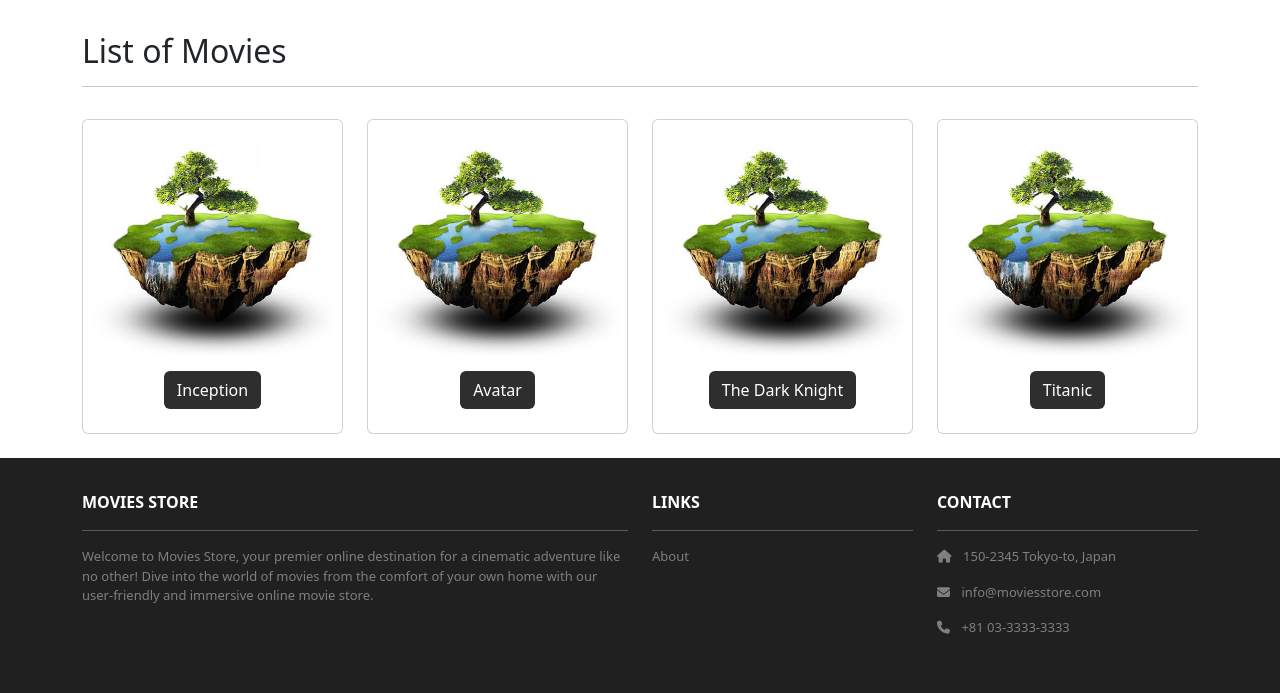
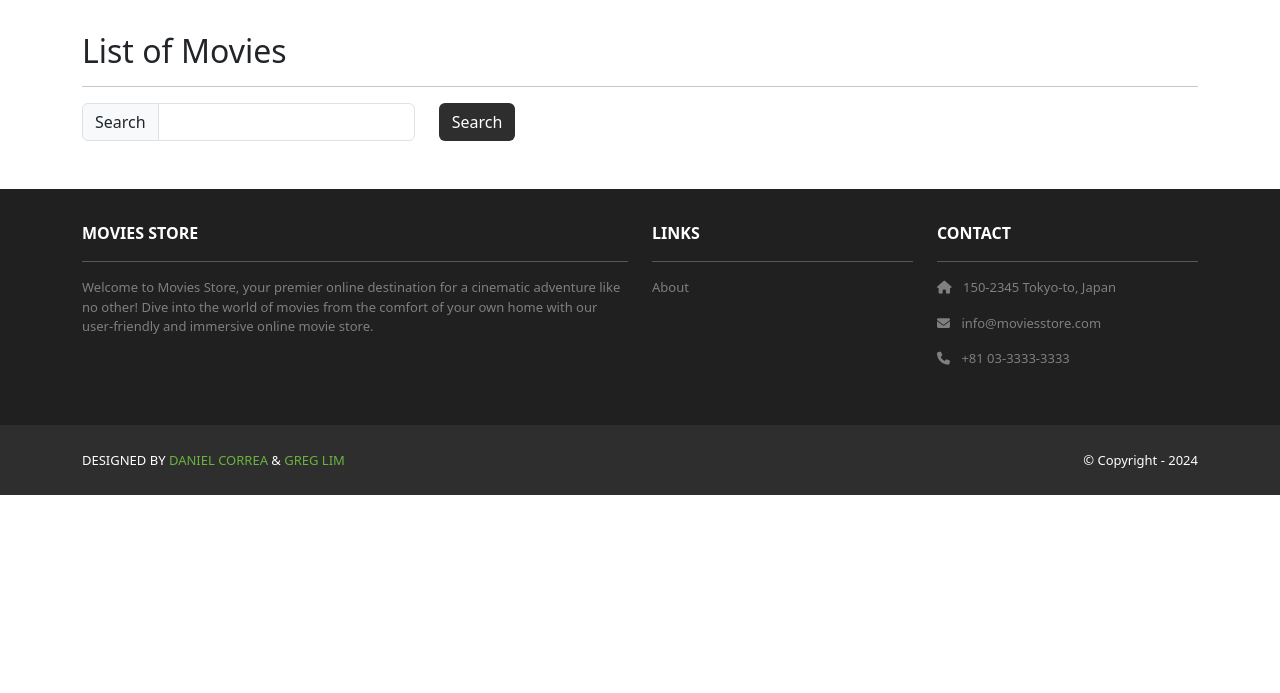
Before and after one commit to tiffanyj77/project1, a Django app: page /movies/ in a window 1280 px wide. Shown: the part 82-775 px from the top of the page. After the commit the page ends 577 px from the top, so only its background shows below. Run offline with Django 5.2, Linux system fonts and the light colour scheme; data that the repository does not hold is empty; some libraries are stand-ins or nearby versions.

Commit message:
chapter 6,7

```diff
--- a/movies/admin.py
+++ b/movies/admin.py
@@ -1,4 +1,7 @@
 from django.contrib import admin
 from .models import Movie
 
-admin.site.register(Movie)
+class MovieAdmin(admin.ModelAdmin):
+    ordering = ['name']
+    search_fields = ['name']
+admin.site.register(Movie, MovieAdmin)
--- a/movies/templates/movies/index.html
+++ b/movies/templates/movies/index.html
@@ -7,13 +7,31 @@
       <div class="col mx-auto mb-3">
         <h2>List of Movies</h2>
         <hr />
+           <p class="card-text">
+          <form method="GET">
+            <div class="row">
+              <div class="col-auto">
+                <div class="input-group col-auto">
+                  <div class="input-group-text">
+                    Search</div>
+                  <input type="text" class="form-control"
+                    name="search">
+                </div>
+              </div>
+              <div class="col-auto">
+                <button class="btn bg-dark text-white"
+                  type="submit">Search</button>
+              </div>
+            </div>
+          </form>
+        </p>
       </div>
     </div>
     <div class="row">
       {% for movie in template_data.movies %}
       <div class="col-md-4 col-lg-3 mb-2">
         <div class="p-2 card align-items-center pt-4">
-          <img src="{% static 'img/about.jpg' %}" class="card-img-top rounded">
+          <img src="{{ movie.image.url }}" class="card-img-top rounded img-card-200">
           <div class="card-body text-center">
             <a href="{% url 'movies.show' id=movie.id %}" class="btn bg-dark text-white">
               {{ movie.name }}
--- a/movies/templates/movies/show.html
+++ b/movies/templates/movies/show.html
@@ -11,7 +11,7 @@
         <p><b>Price:</b> ${{ template_data.movie.price }}</p>
       </div>
       <div class="col-md-6 mx-auto mb-3 text-center">
-        <img src="{% static 'img/about.jpg' %}" class="rounded" />
+        <img src="{{ template_data.movie.image.url }}" class="rounded img-card-400" />
       </div>
     </div>
   </div>
--- a/movies/views.py
+++ b/movies/views.py
@@ -1,34 +1,20 @@
 from django.shortcuts import render
-
-movies = [
-    {
-        'id': 1, 'name': 'Inception', 'price': 12,
-        'description': 'A mind-bending heist thriller.'
-    },
-    {
-        'id': 2, 'name': 'Avatar', 'price': 13,
-        'description': 'A journey to a distant world and the battle for resources.'
-    },
-    {
-        'id': 3, 'name': 'The Dark Knight', 'price': 14,
-        'description': 'Gothams vigilante faces the Joker.'
-    },
-    {
-        'id': 4, 'name': 'Titanic', 'price': 11,
-        'description': 'A love story set against the backdrop of the sinking Titanic.',
-    },
-]
+from .models import Movie
 
 def index(request):
+    search_term = request.GET.get('search')
+    if search_term:
+        movies = Movie.objects.filter(name__icontains=search_term)
+    else:
+        movies = Movie.objects.all()
     template_data = {}
     template_data['title'] = 'Movies'
-    template_data['movies'] = movies
+    template_data['movies'] = Movie.objects.all()
     return render(request, 'movies/index.html', {'template_data': template_data})
 
 def show(request, id):
-    movie = movies[id - 1]
-
+    movie = Movie.objects.get(id=id)
     template_data = {}
-    template_data['title'] = movie['name']
+    template_data['title'] =  movie.name
     template_data['movie'] = movie
     return render(request, 'movies/show.html', {'template_data': template_data})
--- a/moviesstore/static/css/style.css
+++ b/moviesstore/static/css/style.css
@@ -31,3 +31,11 @@
 .ms-footer-bottom a:hover {
   color: #fff;
 }
+.img-card-200 {
+  width: fit-content;
+  max-height: 200px;
+}
+.img-card-400 {
+  width: fit-content;
+  max-height: 400px;
+}
```
Also changed, not shown: movies/models.py (line endings or trailing spaces).
